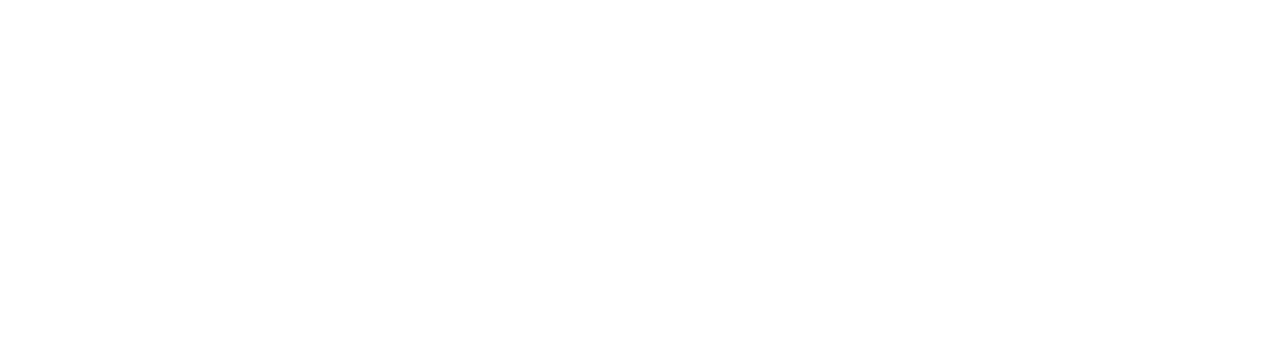
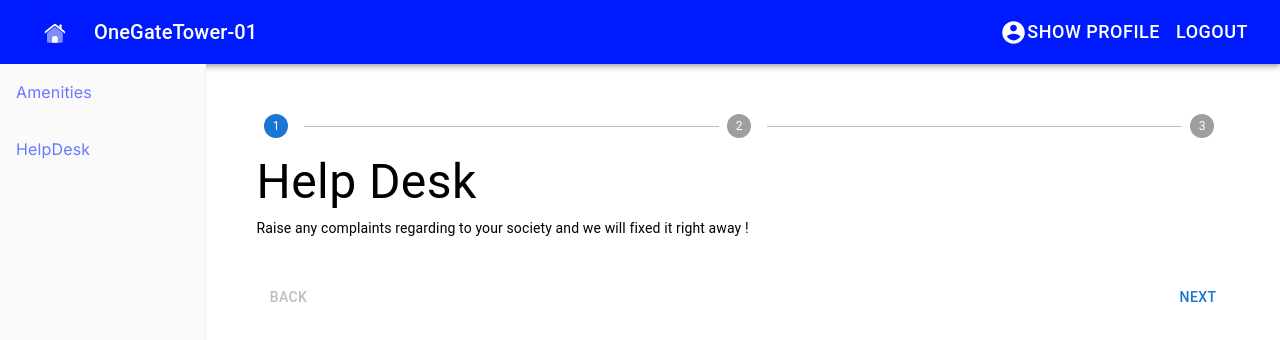
Before and after one commit to SalDev1/IBM_OneGate, a React (Vite) app: page /dashboard/helpdesk in a window 1280 px wide. Before the commit this address had no page. Shown: the top 340 px of the page. Built offline with nearby package versions, Linux system fonts and the light colour scheme.

Commit message:
Added HelpDesk UI , Fixed Router in DSideBar

```diff
--- a/src/components/DSideBar.tsx
+++ b/src/components/DSideBar.tsx
@@ -23,7 +23,7 @@ const DSideBar: FC<any> = () => {
           cursor: "pointer",
         }}
       >
-        <Link to="/dashboard/amenities">Amenities</Link>
+        <Link to="/dashboard/amenities/book-amenity/">Amenities</Link>
       </Typography>
 
       <Typography
--- /dev/null
+++ b/src/components/HelpDesk.tsx
@@ -0,0 +1,164 @@
+import { Typography } from '@mui/material';
+import * as React from 'react';
+import Box from '@mui/material/Box';
+import Stepper from '@mui/material/Stepper';
+import Step from '@mui/material/Step';
+import StepLabel from '@mui/material/StepLabel';
+import Button from '@mui/material/Button';
+import HelpDeskFormFields from './HelpDeskFormFields';
+import { useState , useEffect} from 'react';
+
+const HelpDesk = () => {
+  const [complaint , setComplaint] = useState<String>("");
+  const [subComplaint , setSubComplaint] = useState<String>("");
+  const [currentSubComplaints , setCurrentSubComplaints] = useState<any[]>([]);
+  const [description , setDescription] = useState<String>("");
+
+  const steps = ['', '', ''];
+
+  const [activeStep, setActiveStep] = useState(0);
+  const [skipped, setSkipped] = useState(new Set());
+
+  const isStepOptional = (step:Number) => {
+    return step === 1;
+  };
+
+  const isStepSkipped = (step:Number) => {
+    return skipped.has(step);
+  };
+
+  const handleNext = () => {
+    let newSkipped = skipped;
+    if (isStepSkipped(activeStep)) {
+      newSkipped = new Set(newSkipped.values());
+      newSkipped.delete(activeStep);
+    }
+
+    setActiveStep((prevActiveStep) => prevActiveStep + 1);
+    setSkipped(newSkipped);
+  };
+
+  const handleBack = () => {
+    setActiveStep((prevActiveStep) => prevActiveStep - 1);
+  };
+
+  const handleSkip = () => {
+    if (!isStepOptional(activeStep)) {
+      // You probably want to guard against something like this,
+      // it should never occur unless someone's actively trying to break something.
+      throw new Error("You can't skip a step that isn't optional.");
+    }
+
+    setActiveStep((prevActiveStep) => prevActiveStep + 1);
+    setSkipped((prevSkipped) => {
+      const newSkipped = new Set(prevSkipped.values());
+      newSkipped.add(activeStep);
+      return newSkipped;
+    });
+  };
+
+  const handleReset = () => {
+    setActiveStep(0);
+  };
+
+  const onSubmiHandler = () => {
+    // REDUX LOGIC.
+    console.log(complaint);
+    console.log(subComplaint);
+    console.log(description);
+
+    setActiveStep((prevActiveStep) => prevActiveStep + 1);
+  }
+
+  return (
+    <Box sx={{ width: '100%' , padding : "50px"}}>
+      <Stepper activeStep={activeStep}>
+        {steps.map((label, index) => {
+          const stepProps: { completed?: boolean } = {};
+          const labelProps: { optional?: React.ReactNode} = {};
+          if (isStepOptional(index)) {
+            labelProps.optional = (
+              <Typography variant="caption"></Typography>
+            );
+          }
+          if (isStepSkipped(index)) {
+            stepProps.completed = false;
+          }
+          return (
+            <Step key={label} {...stepProps}>
+              <StepLabel {...labelProps}>{label}</StepLabel>
+            </Step>
+          );
+        })}
+      </Stepper>
+
+
+      {activeStep === steps.length ? (
+        <>
+          <Typography sx={{ mt: 2, mb: 1 }}>
+             Thank for your Request Complaint.
+          </Typography>
+          <Box sx={{ display: 'flex', flexDirection: 'row', pt: 2 }}>
+            <Box sx={{ flex: '1 1 auto' }} />
+            <Button onClick={handleReset}>Reset</Button>
+          </Box>
+        </>
+      ) : (
+        <>
+         {activeStep == 0 ? (
+            <>
+               <Box sx={{mt:1 , pb:5}}>
+                    <Typography sx = {{fontSize:"48px"}}>Help Desk</Typography>
+                    <Typography sx = {{fontSize:"14px"}}>Raise any complaints regarding to your society and we will fixed it right away !</Typography>
+                </Box>
+                </>
+            ) : (
+                <>
+                <Box sx={{ display: 'flex', flexDirection: 'row', p : 5}}>
+                   <HelpDeskFormFields
+                      step = {activeStep}
+                      complaint= {complaint}
+                      setComplaint = {setComplaint}
+                      subComplaint = {subComplaint}
+                      setSubComplaint={setSubComplaint}
+                      description = {description}
+                      setDescription = {setDescription}
+                      currentSubComplaints = {currentSubComplaints}
+                      setCurrentSubComplaints = {setCurrentSubComplaints}
+                   />
+                </Box>
+            </>
+         )}
+         <Box display={{"display":"flex"}}>
+               <Button
+                color="inherit"
+                disabled={activeStep === 0}
+                onClick={handleBack}
+                sx={{ mr: 1 }}
+                >
+                    Back
+                </Button>
+                <Box sx={{ flex: '1 1 auto' }} />
+                {isStepOptional(activeStep) && (
+                <Button color="inherit" onClick={handleSkip} sx={{ mr: 1 }}>
+                    Skip
+                </Button>
+                )}
+
+                {activeStep === steps.length - 1 ? (
+                     <Button type = "submit" onClick={onSubmiHandler}>
+                        Submit
+                     </Button>
+                ) : (
+                    <Button onClick={handleNext}>
+                      Next
+                    </Button>
+                )}
+         </Box>
+        </>
+      )}
+    </Box>
+  );
+}
+
+export default HelpDesk;
--- /dev/null
+++ b/src/components/HelpDeskFormFields.tsx
@@ -0,0 +1,63 @@
+import { Box, FormControl, InputLabel, MenuItem, Select, TextField, Typography } from "@mui/material";
+import { FC, useEffect, useState } from "react";
+import { TextareaAutosize } from '@mui/base/TextareaAutosize';
+import complaints from "../data/complaints";
+import { BorderColor } from "@mui/icons-material";
+
+const HelpDeskFormFields : FC<any> = (props:any) => {
+    const currentStep = props.step;
+
+    useEffect(() => {
+        const newSubComplaints = complaints.filter((c) => c.complaint === props.complaint);
+        props.setCurrentSubComplaints(newSubComplaints);
+    } , [props.complaint]);
+
+    // console.log(props.currentSubComplaints[0].subComplaints);
+
+    return  (
+       <Box width = "100%" sx = {{display : "flex" , flexDirection:"column" , justifyContent:"start"}}>
+         {currentStep === 1 ? (
+            <>
+            <Typography sx = {{fontSize:"48px"}}>Please Specify your Problem</Typography>
+            <FormControl sx = {{marginTop:"25px"}}>
+                <InputLabel id="demo-simple-select-label">Complaint</InputLabel>
+                <Select
+                  label = "Complaint"
+                  labelId="demo-simple-select-label"
+                  sx = {{width : "400px"}}
+                  onChange={(e:any) => {props.setComplaint(e.target.value as string)}}
+                >
+                    {complaints.map((c:any) => (
+                        <MenuItem id= {c.complaint} value = {c.complaint}>{c.complaint}</MenuItem>
+                    ))}
+                </Select>
+            </FormControl>
+
+
+            <FormControl sx = {{marginTop:"25px"}}>
+                <InputLabel id="demo-simple-select-label">Sub Complaint</InputLabel>
+                <Select
+                  label = "Complaint"
+                  labelId="demo-simple-select-label"
+                  sx = {{width : "400px"}}
+                  onChange={(e:any) => {props.setSubComplaint(e.target.value as string)}}
+                >
+                    {props.currentSubComplaints[0]?.subComplaints.map((c:any) => (
+                        <MenuItem id= {c} value = {c}>{c}</MenuItem>
+                    ))}
+                </Select>
+            </FormControl>
+            </>
+        ) : (
+            <>
+              {currentStep === 2 ? (
+              <>
+                <Typography sx = {{fontSize:"48px" , paddingBottom:"20px"}} >Any Comments ?</Typography>
+                <TextareaAutosize minRows={6} onChange={(e:any) => {props.setDescription(e.target.value as string)}} />
+              </>) : (<></>)}
+            </>
+         )}
+       </Box>
+    )
+}
+export default HelpDeskFormFields
--- /dev/null
+++ b/src/data/complaints.tsx
@@ -0,0 +1,18 @@
+import Complaint from "../types/complaints";
+
+const complaints : Complaint[] = [
+    {
+        "complaint" : "Cleaning Garbage",
+        "subComplaints" : ["At the house","At the corridor","At the Garden"],
+    },
+    {
+        "complaint" : "Water Leakage",
+        "subComplaints" : ["Toilet","Sink","Kitchen"],
+    },
+    {
+        "complaint" : "Electricity Problem",
+        "subComplaints" : ["BedRoom","Living Room","Kitchen"],
+    },
+];
+
+export default complaints;
--- a/src/pages/Amenity.tsx
+++ b/src/pages/Amenity.tsx
@@ -5,7 +5,6 @@ import AmenityTime from "./AmenityTime";
 import DSideBar from "../components/DSideBar";
 
 export default function Amenity() {
-
   return (
     <div>
         <Routes>
--- /dev/null
+++ b/src/pages/HelpDeskPage.tsx
@@ -0,0 +1,20 @@
+import { Box } from "@mui/material";
+import React from "react";
+import DSideBar from "../components/DSideBar";
+import DNavBar from "../components/DNavBar";
+import HelpDesk from "../components/HelpDesk";
+
+const HelpDeskPage = () => {
+    return (
+        <>
+            <DNavBar />
+
+            <Box sx = {{display : 'flex' , flexDirection : "row"}}>
+                <DSideBar />
+                <HelpDesk />
+            </Box>
+        </>
+    )
+}
+
+export default HelpDeskPage
--- a/src/router.tsx
+++ b/src/router.tsx
@@ -7,9 +7,9 @@ import SignIn from "./pages/SignIn";
 import SignUp from "./pages/SignUp";
 import Forget from "./pages/Forget";
 import DashBoard from "./pages/Dashboard";
-
 import Amenity from "./pages/Amenity";
 import AboutUs from "./components/About";
+import HelpDeskPage from "./pages/HelpDeskPage";
 
 export default function AppRoute() {
   return (
@@ -22,7 +22,8 @@ export default function AppRoute() {
         <Route path="/forget-password" element={<Forget />} />
         <Route path="/dashboard" element={<DashBoard />} />
         <Route path="/about" element={<AboutUs />} />
-        <Route path="/amenities/book-amenity/*" element={<Amenity />} />
+        <Route path="/dashboard/amenities/book-amenity/*" element={<Amenity />} />
+        <Route path ="/dashboard/helpdesk" element = {<HelpDeskPage />}/>
       </Routes>
     </AppShell>
   );
--- /dev/null
+++ b/src/types/complaints.ts
@@ -0,0 +1,6 @@
+type Complaint = {
+    complaint : String;
+    subComplaints : String[];
+}
+
+export default Complaint;
```
